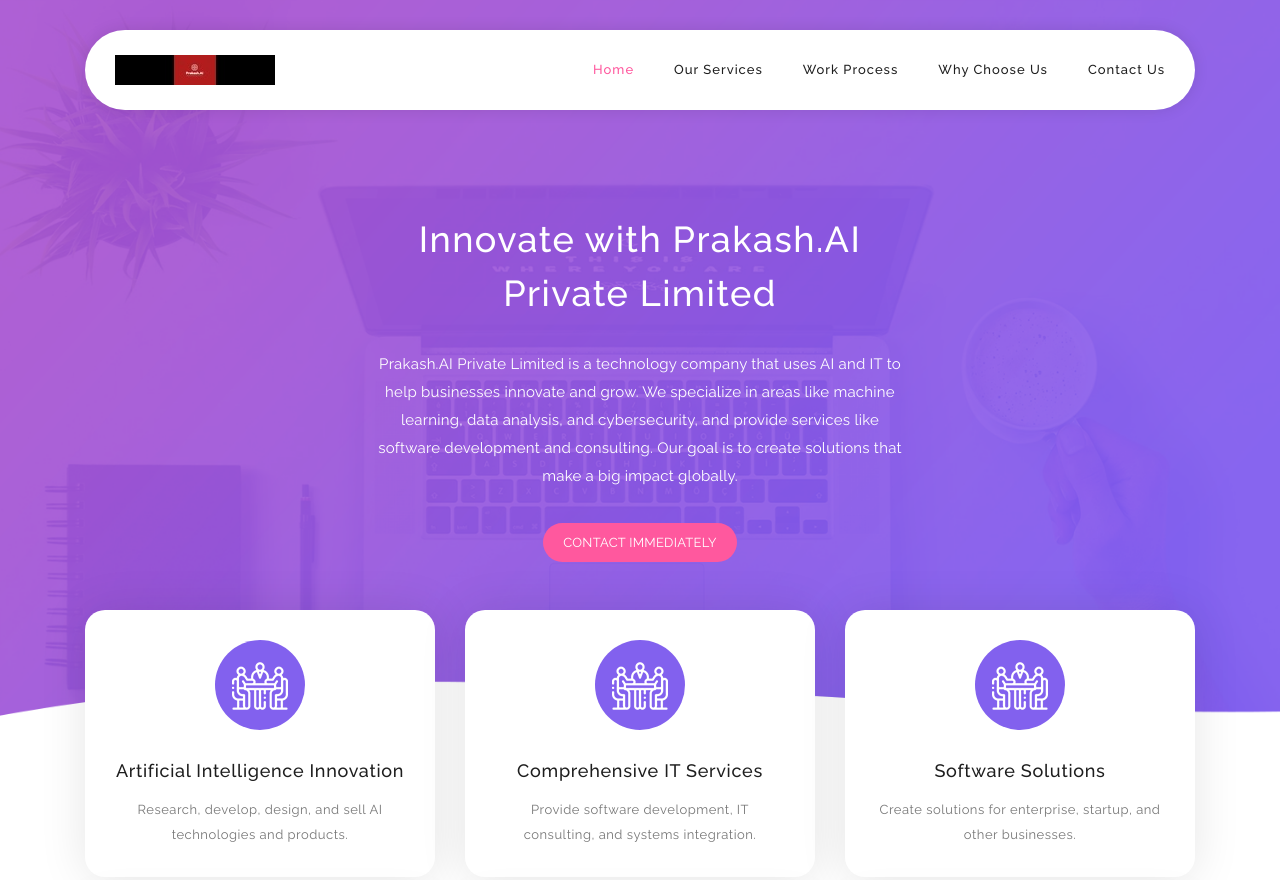
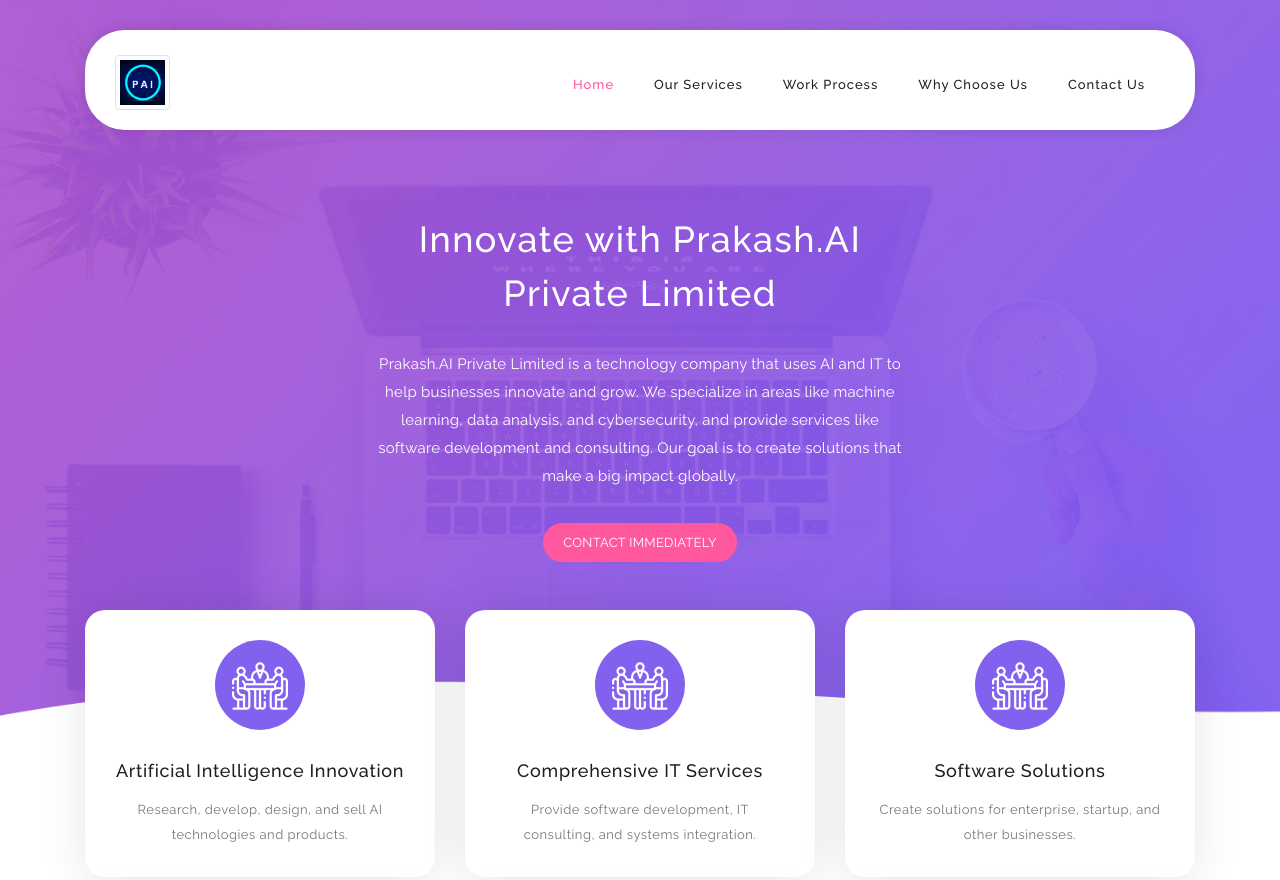
Before and after one commit to Debopam-Pritam2014/prakashai, a plain HTML site: page index.html in a window 1280 px wide. Shown: the top 880 px of the page. Drawn offline with Linux system fonts and the light colour scheme.

Commit message:
logo added successfully

```diff
--- a/assets/css/prakashai-custom.css
+++ b/assets/css/prakashai-custom.css
@@ -346,7 +346,7 @@ header
   left: 0px;
   right: 0px;
   z-index: 100;
-  height: 100px;
+  height: 200px;
   -webkit-transition: all 0.3s ease 0s;
   -moz-transition: all 0.3s ease 0s;
   -o-transition: all 0.3s ease 0s;
@@ -356,15 +356,19 @@ header
 .header-area .main-nav {
   box-shadow: 0px 0px 15px rgba(0,0,0,0.1);
   border-radius: 40px;
-  min-height: 80px;
+  min-height: 100px;
   background: #fff;
 }
 
 .header-area .main-nav .logo {
   float: left;
-  margin-top: 37px;
+  /* display: flex; */
+  /* justify-content: center; */
+  /* align-items: center; */
+  margin-top: 10px;
   margin-left: 30px;
   max-width: 200px;
+  /* margin: 15px 20px; */
   /* Set a maximum width for the logo container */
   max-height: 100px;
   /* Set a maximum height for the logo container */
@@ -379,7 +383,7 @@ header
 .header-area .main-nav .logo img {
   width: 100%;
   /* Make the image fit the width of the container */
-  height: auto;
+  height: 55px;
   /* Maintain the aspect ratio */
   object-fit: contain;
   /* Ensure the image scales within the container */
@@ -392,6 +396,7 @@ header
 .header-area .main-nav .nav {
   float: right;
   margin-top: 27px;
+  padding: 20px;
   margin-left: 0px;
   margin-right: 30px;
   -webkit-transition: all 0.3s ease 0s;
@@ -421,7 +426,7 @@ header
   -o-transition: all 0.3s ease 0s;
   transition: all 0.3s ease 0s;
   height: 40px;
-  line-height: 40px;
+  line-height: 30px;
   border: transparent;
   letter-spacing: 1px;
 }
@@ -434,7 +439,7 @@ header
   cursor: pointer;
   display: block;
   position: absolute;
-  top: 23px;
+  top: 35px;
   width: 32px;
   height: 40px;
   text-indent: -9999em;
@@ -1200,7 +1205,7 @@ pricing
 }
 
 /* Specific background images for each testimonial */
-.testimonial-item:nth-child(1) .testimonial-background {
+/* .testimonial-item:nth-child(1) .testimonial-background {
   background-image: url('../images/marrige-bhavan.png');
 }
 
@@ -1214,7 +1219,7 @@ pricing
 
 .testimonial-item:nth-child(4) .testimonial-background {
   background-image: url('../images/champaran-logo.jpeg');
-}
+} */
 
 
 /* Testimonial Wrapper */
--- a/index.html
+++ b/index.html
@@ -42,7 +42,7 @@
                     <nav class="main-nav">
                         <!-- ***** Logo Start ***** -->
                         <a href="#" class="logo">
-                            <img src="assets/images/prakash-logo.jpeg" alt="Prakash.AI"/>
+                            <img class="img-fluid img-thumbnail" src="assets/images/z (1).png" alt="Prakash.AI"/>
                         </a>
                         <!-- ***** Logo End ***** -->
                         <!-- ***** Menu Start ***** -->
```
Also changed, not shown: assets/images/z (1).png (added).
